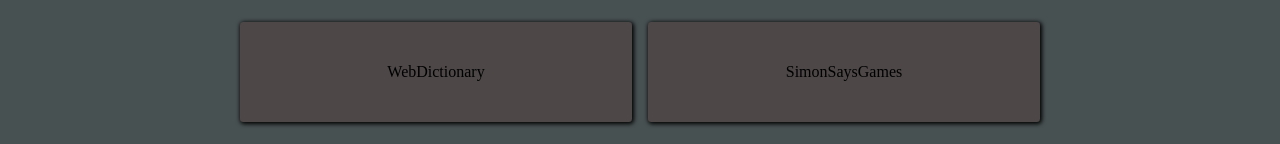
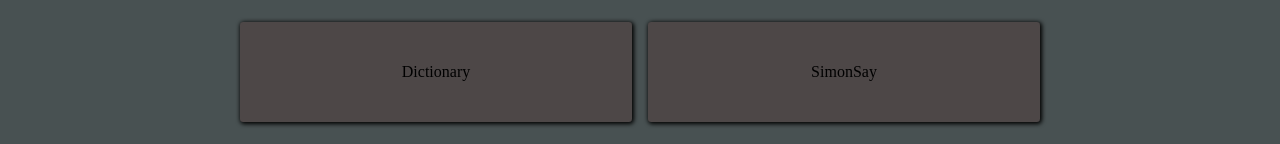
Before and after one commit to RAHUL676789/PORTFOLIO, a React (Vite) app: page / in a window 1280 px wide. Shown: the part 1663-1807 px from the top of the page. Built offline with nearby package versions, Linux system fonts and the light colour scheme; a web font is replaced by a local one.

Commit message:
first commit

```diff
--- a/src/Components/Portfolio.jsx
+++ b/src/Components/Portfolio.jsx
@@ -133,11 +133,11 @@
 
                         <div className="pr">
                             <div className="p">
-                               <a href="https://wendictionary.netlify.app/" target="_blank">WebDictionary</a>
+                               <a href="https://wendictionary.netlify.app/" target="_blank">Dictionary</a>
                             </div>
 
                             <div className="p">
-                              <a href="https://github.com/RAHUL676789/Delta-Projects" target="_blank">SimonSaysGames</a>
+                              <a href="https://github.com/RAHUL676789/Delta-Projects" target="_blank">SimonSay</a>
                             </div>
                         </div>
 
```
